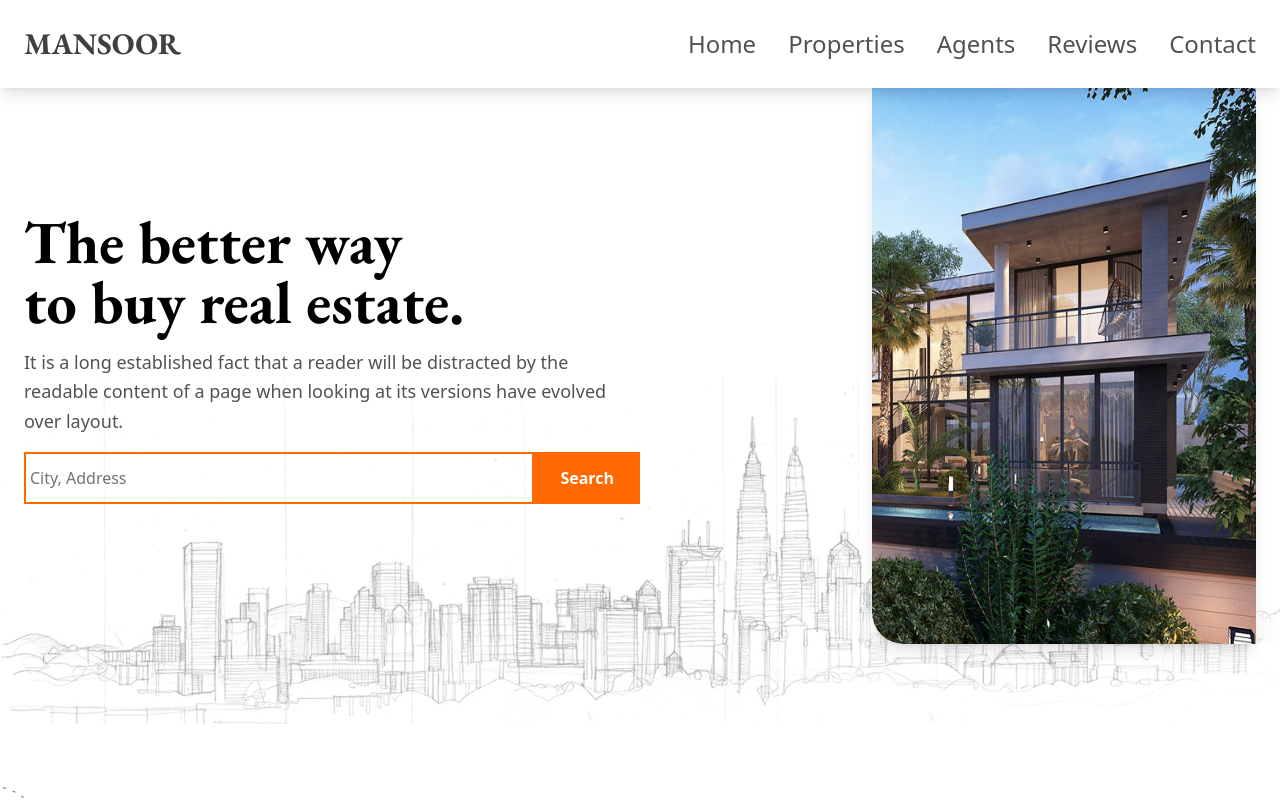
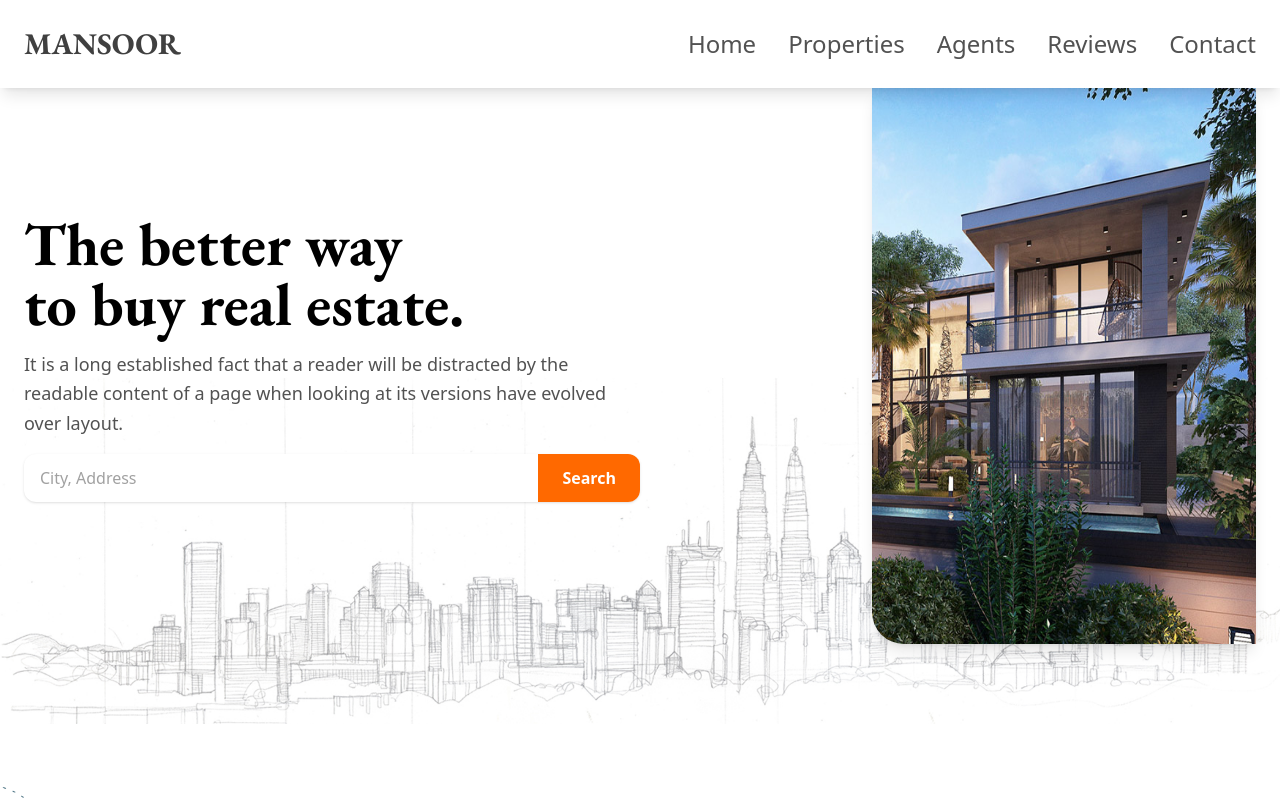
Before and after one commit to mansoorkhoshal/landing_page, a React (Vite) app: page / in a window 1280 px wide. Shown: the top 800 px of the page. Built offline with nearby package versions, Linux system fonts and the light colour scheme; a web font is replaced by a local one.

Commit message:
Code Refector

```diff
--- a/src/component/About.jsx
+++ b/src/component/About.jsx
@@ -17,16 +17,22 @@ const About = () => {
             the readable content of a page when looking at its versions have
             evolved over layout.
           </p>
-          <div className="flex flex-col sm:flex-row items-stretch w-full max-w-2xl my-4">
+          <div className="w-full max-w-2xl my-4 mx-auto">
+            <form className="flex items-stretch gap-2 bg-white rounded-xl shadow-sm overflow-hidden">
               <input
                 type="text"
+                aria-label="City or address"
                 placeholder="City, Address"
-              className="flex-1 border-2 border-orange-500 pl-1 py-3 text-neutral-600 placeholder-neutral-500 focus:outline-none"
+                className="flex-1 min-w-0 px-4 py-3 text-neutral-700 placeholder-neutral-400 focus:outline-none focus:ring-2 focus:ring-white transition"
               />
 
-            <button className="bg-orange-500 text-white  font-semibold px-6 py-3 hover:bg-white hover:text-neutral-600 transition border-2 border-orange-500 mt-2 sm:mt-0">
+              <button
+                type="submit"
+                className="shrink-0 bg-orange-500 text-white font-semibold px-6 py-3 hover:bg-orange-600 focus:outline-none focus:ring-2 focus:ring-white transition"
+              >
                 Search
               </button>
+            </form>
           </div>
         </div>
         <div className="w-full lg:h-139 md:w-1/2 flex lg:justify-end justify-center mb-8 md:mb-0">
```
Lines whose indentation alone changed are shown as unchanged.
